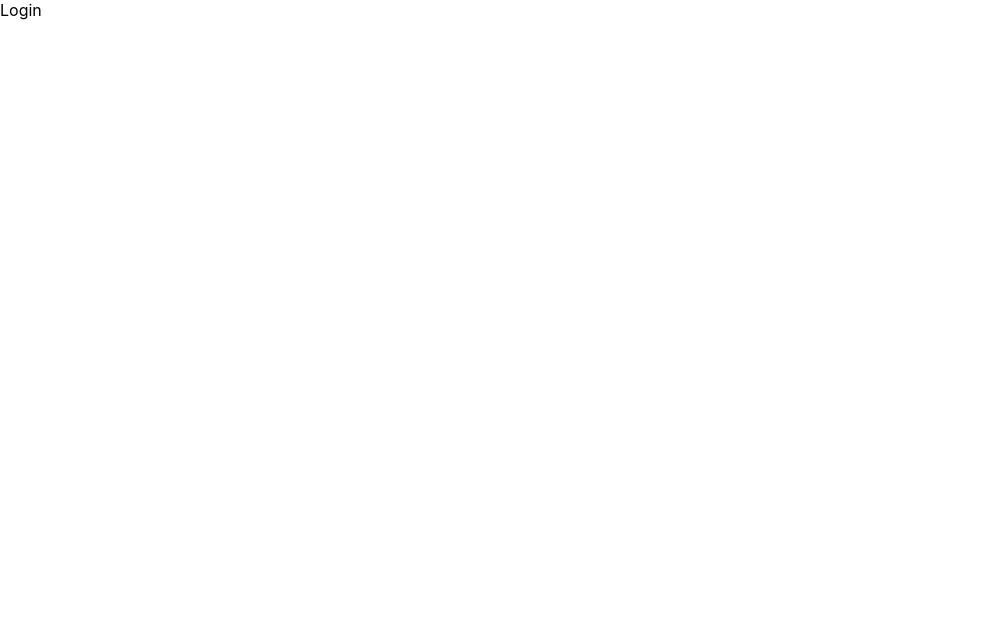
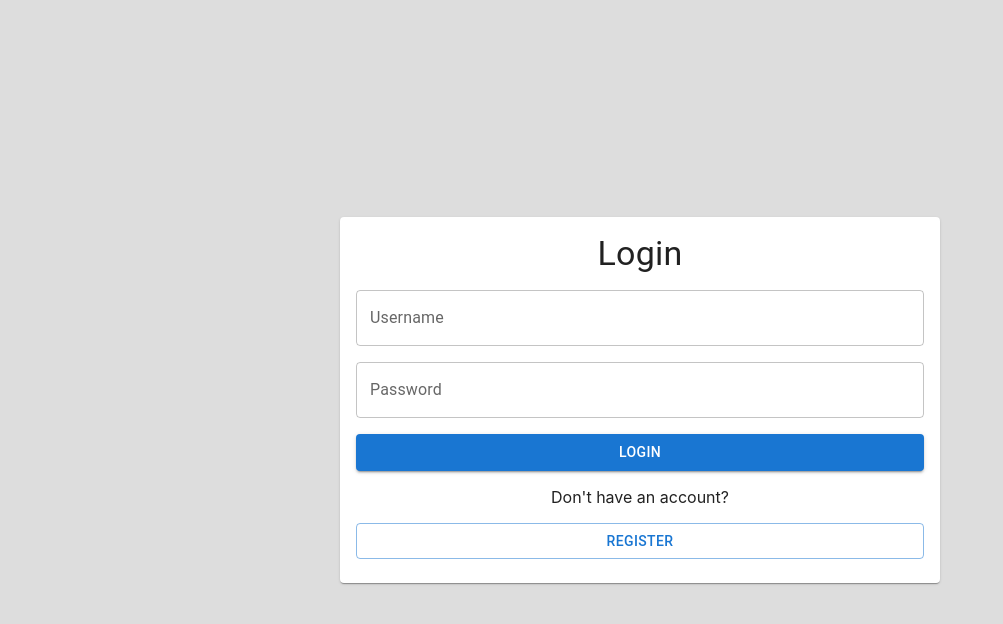
Before and after one commit to dikang32/todo-app-mui, a React (Vite) app: page /login in a window 1280 px wide. Shown: the top 624 px of the page, without its empty margins (0-1003 px from the left). Built offline with nearby package versions, Linux system fonts and the light colour scheme; the HTML template or start-up script is replaced by a standard one.

Commit message:
Login & Register UI

```diff
--- a/src/pages/Login/index.jsx
+++ b/src/pages/Login/index.jsx
@@ -1,8 +1,69 @@
+import {
+  Box,
+  Button,
+  Card,
+  CardContent,
+  TextField,
+  Typography,
+} from "@mui/material";
+import { useState } from "react";
+import { Link, useNavigate } from "react-router-dom";
+import { toast } from "react-toastify";
 
 function Login() {
   return (
-    <div>Login</div>
-  )
+    <>
+      <Box
+        sx={{
+          minWidth: "100vw",
+          minHeight: "100vh",
+          display: "flex",
+          justifyContent: "center",
+          alignItems: "center",
+          backgroundColor: "#ddd",
+          padding: 10,
+        }}
+      >
+        <Card sx={{ minWidth: 600 }}>
+          <CardContent
+            sx={{
+              display: "flex",
+              flexDirection: "column",
+              alignItems: "center",
+            }}
+          >
+            <Typography variant="h4" textAlign={"center"} marginBottom={2}>
+              Login
+            </Typography>
+            <TextField
+              id="outlined-basic"
+              label="Username"
+              variant="outlined"
+              fullWidth
+              sx={{ marginBottom: 2 }}
+            />
+            <TextField
+              id="outlined-basic"
+              label="Password"
+              variant="outlined"
+              fullWidth
+            />
+            <Button variant="contained" fullWidth sx={{ my: 2 }}>
+              Login
+            </Button>
+            <Typography variant="body" textAlign={"center"}>
+              Don't have an account?
+            </Typography>
+            <Link to={"/register"} style={{ width: "100%" }}>
+              <Button variant="outlined" fullWidth sx={{ mt: 2 }}>
+                Register
+              </Button>
+            </Link>
+          </CardContent>
+        </Card>
+      </Box>
+    </>
+  );
 }
 
-export default Login
+export default Login;
--- a/src/pages/Register/index.jsx
+++ b/src/pages/Register/index.jsx
@@ -1,8 +1,68 @@
+import {
+  Box,
+  Button,
+  Card,
+  CardContent,
+  Container,
+  TextField,
+  Typography,
+} from "@mui/material";
+import { Link } from "react-router-dom";
 
 function Register() {
   return (
-    <div>Register</div>
-  )
+    <>
+      <Box
+        sx={{
+          minWidth: "100vw",
+          minHeight: "100vh",
+          display: "flex",
+          justifyContent: "center",
+          alignItems: "center",
+          backgroundColor: "#ddd",
+          padding: 10,
+        }}
+      >
+        <Card sx={{ minWidth: 600 }}>
+          <CardContent
+            sx={{
+              display: "flex",
+              flexDirection: "column",
+              alignItems: "center",
+            }}
+          >
+            <Typography variant="h4" textAlign={"center"} marginBottom={2}>
+              Register
+            </Typography>
+            <TextField
+              fullWidth
+              id="outlined-basic"
+              label="Username"
+              variant="outlined"
+              sx={{ marginBottom: 2 }}
+            />
+            <TextField
+              fullWidth
+              id="outlined-basic"
+              label="Password"
+              variant="outlined"
+            />
+            <Button variant="contained" fullWidth sx={{ my: 2 }}>
+              Register
+            </Button>
+            <Typography variant="body" textAlign={"center"}>
+              Don't have an account?
+            </Typography>
+            <Link to={"/login"} style={{ width: "100%" }}>
+              <Button variant="outlined" fullWidth sx={{ mt: 2 }}>
+                Login
+              </Button>
+            </Link>
+          </CardContent>
+        </Card>
+      </Box>
+    </>
+  );
 }
 
-export default Register
+export default Register;
```
